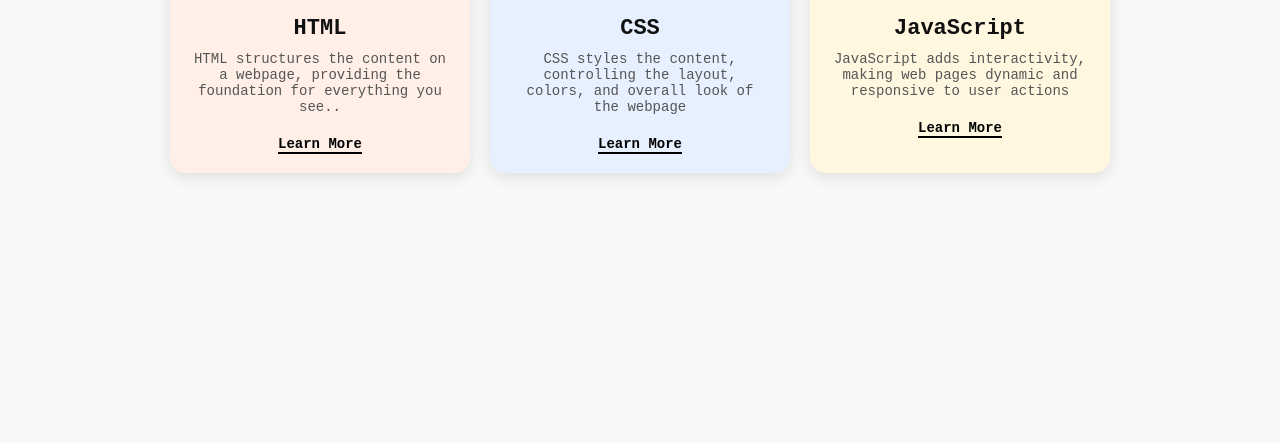
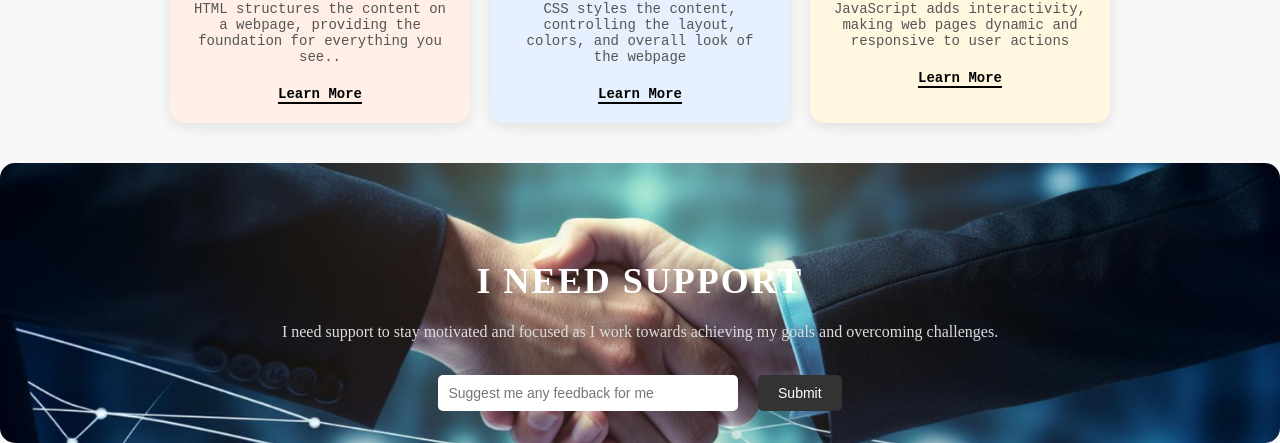
Before and after one commit to rehanwrld3/assignment-01, a plain HTML site: page Index.html in a window 1280 px wide. Shown: the part 2819-3262 px from the top of the page. Before the commit the page ends 3082 px from the top, so only its background shows below. Drawn offline with Linux system fonts and the light colour scheme; a web font is replaced by a local one.

Commit message:
new section added

```diff
--- a/Index.html
+++ b/Index.html
@@ -93,6 +93,15 @@
             </div>
         </div>
     </section>
+
+    <section> <div class="support-section">
+        <h1 class="need">I need Support</h1>
+        <p class="supp">I need support to stay motivated and focused as I work towards achieving my goals and overcoming challenges.</p>
+        <form action="#">
+            <input type="text" placeholder="Suggest me any feedback for me">
+            <input type="submit" value="Submit">
+        </form>
+    </div></section>
 </body>
 
 
--- a/styles/style.css
+++ b/styles/style.css
@@ -23,7 +23,7 @@ border: none;
 
  }
  #hero{
-    height: 478px;
+    height: 478px ;
     background-image: url("../assets/Hero-bg.png");
     background-size: cover;
     background-position: center;
@@ -32,9 +32,10 @@ border: none;
     align-items: center;
     gap: 20px;
     text-align: center;
+
  }
  #hero .hero-content{
-    width: 478px;
+    width: 578px;
 
  }
  #hero .hero-content .title{
@@ -266,3 +267,89 @@ body {
 .card.js {
    background-color: #fff7e0;
 }
+
+body {
+   font-family: 'Azeret Mono', monospace;
+   margin: 0;
+   padding: 0;
+   background-color: #f8f8f8;
+}
+
+.support-section {
+   background-image: url('../assets/handshake.jpg');
+   background-size:cover;
+   background-position: center;
+   height: 280px;
+   padding: 100px;
+   text-align: center;
+   border-radius: 15px;
+   color: white;
+}
+
+.support-section h1 {
+   font-size: 36px;
+   font-weight: bold;
+   margin-bottom: 20px;
+   text-transform: uppercase;
+   letter-spacing: 2px;
+}
+
+.support-section p {
+   font-size: 16px;
+   color: #ddd;
+   margin-bottom: 30px;
+}
+
+.support-section input[type="text"] {
+   padding: 10px;
+   border: none;
+   border-radius: 5px;
+   width: 300px;
+   font-size: 14px;
+   margin-right: 10px;
+}
+
+.support-section input[type="submit"] {
+   padding: 10px 20px;
+   background-color: #333;
+   color: #fff;
+   border: none;
+   border-radius: 5px;
+   cursor: pointer;
+   font-size: 14px;
+}
+
+.support-section input[type="submit"]:hover {
+   background-color: #555;
+}
+
+.need{
+   color: rgb(255, 255, 255);
+font-family: Azeret Mono;
+font-size: 32px;
+font-weight: 700;
+line-height: 36px;
+letter-spacing: 0%;
+text-align: center;
+}
+
+.supp{
+
+   color: rgb(255, 255, 255);
+font-family: Azeret Mono;
+font-size: 16px;
+font-weight: 400;
+line-height: 26px;
+letter-spacing: 0%;
+text-align: center;
+}
+
+.submit{
+   color: rgb(13, 19, 33);
+font-family: Azeret Mono;
+font-size: 20px;
+font-weight: 600;
+line-height: 23px;
+letter-spacing: 0%;
+text-align: center;
+}
```
